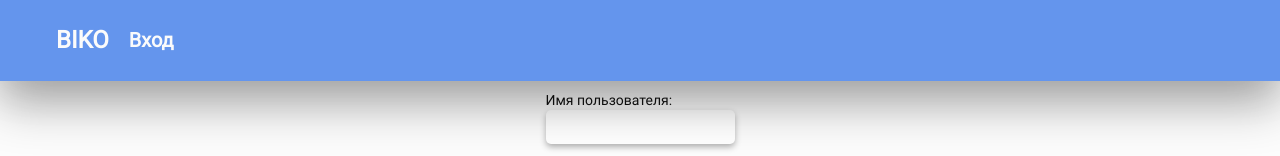
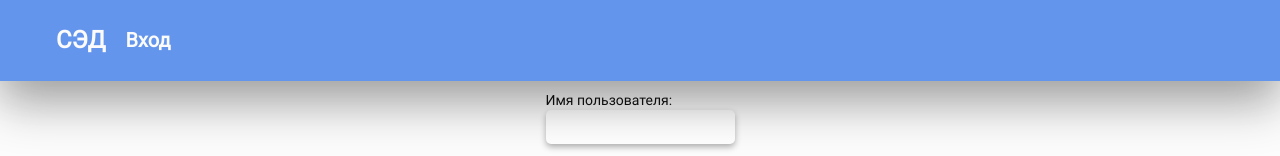
Before and after one commit to Vlad1m1ru5/BiKo-exchanger-ui-ssr, a React app: page /login in a window 1280 px wide. Shown: the top 156 px of the page. Built offline with nearby package versions, Linux system fonts and the light colour scheme.

Commit message:
main
topbar title changed

```diff
--- a/src/client/templates/topbar-menu.tsx
+++ b/src/client/templates/topbar-menu.tsx
@@ -43,7 +43,7 @@ const TopbarMenu: React.FC<Props> = ({
             </Button>
           </Prompt>
         </Concealer>
-        <Headline>BIKO</Headline>
+        <Headline>СЭД</Headline>
       </Group>
       <Group direction='row'>
         {children}
```
